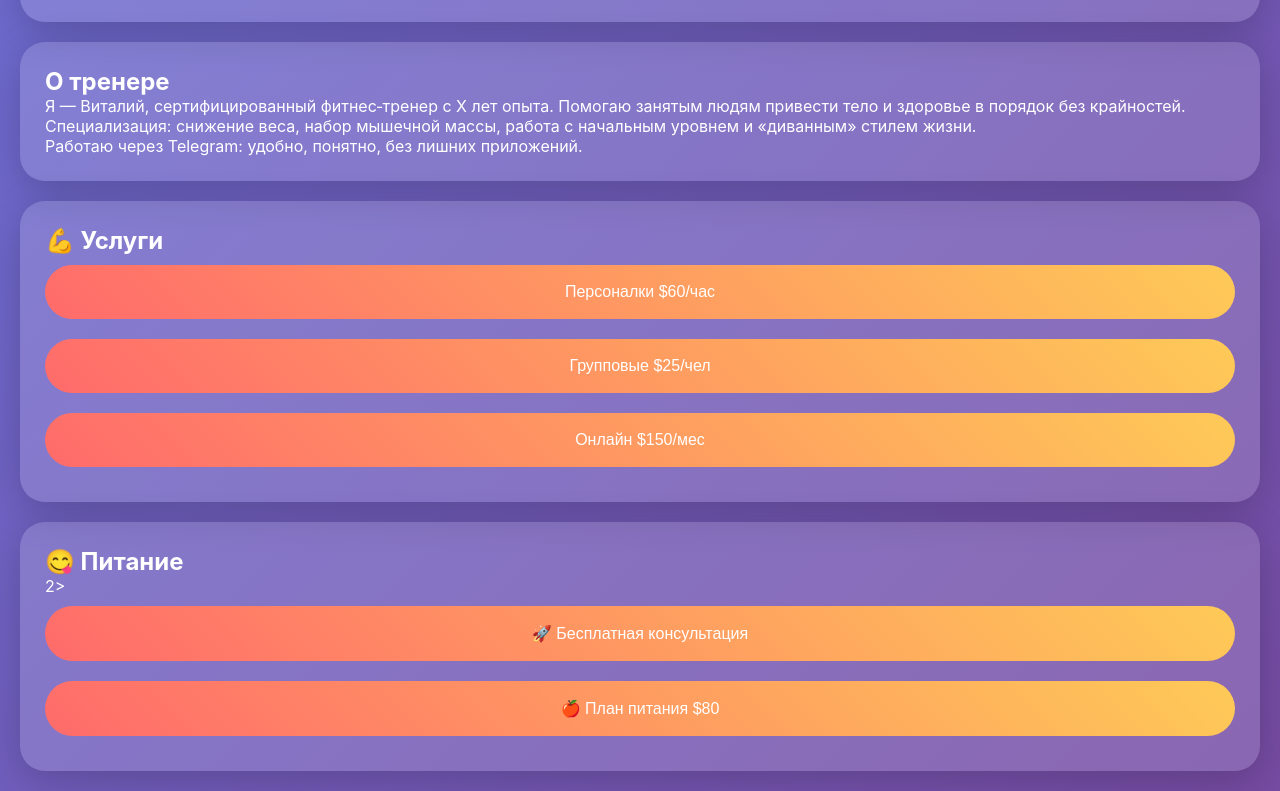
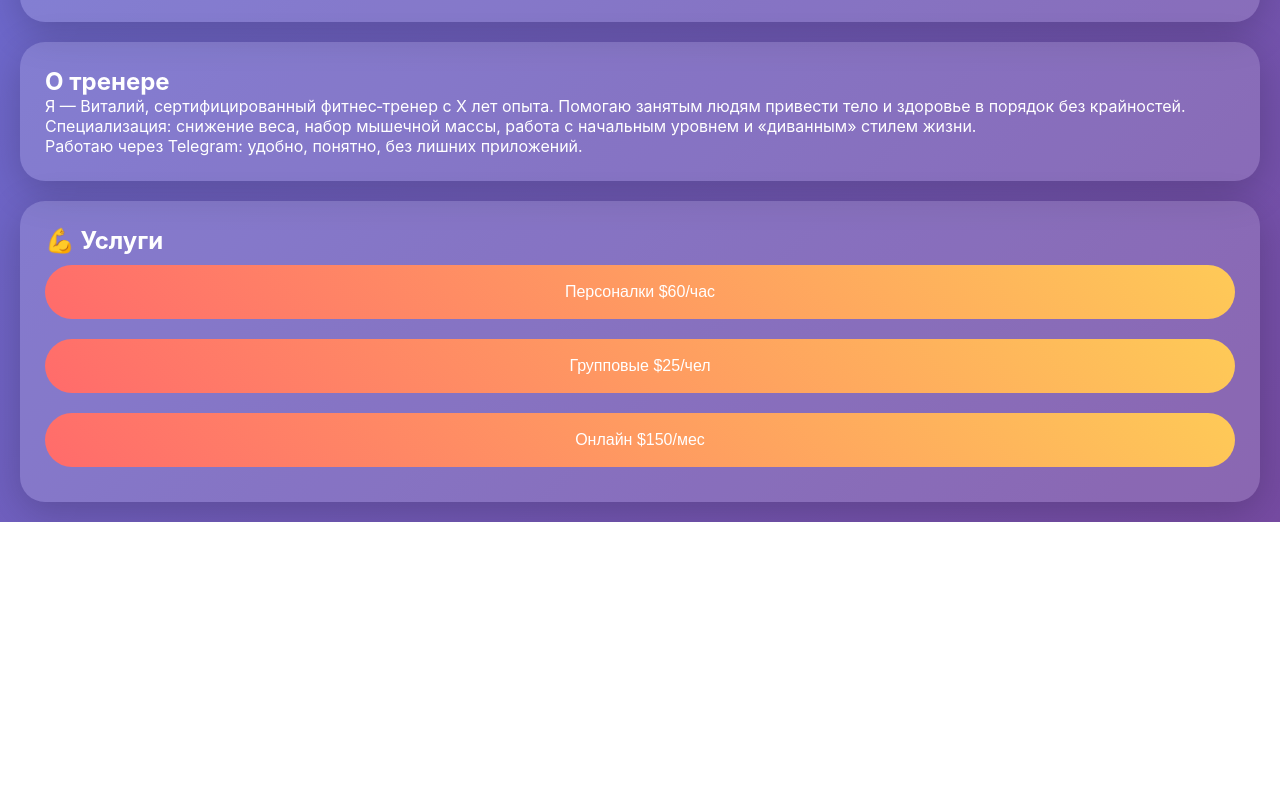
Before and after one commit to vitaman9646/phoenix-fitness-mini, a website: page public/index.html in a window 1280 px wide. Shown: the part 1369-2160 px from the top of the page. After the commit the page ends 1891 px from the top, so only its background shows below. Drawn offline with Linux system fonts and the light colour scheme; a script that the page names is missing.

Commit message:
Update index.html

```diff
--- a/public/index.html
+++ b/public/index.html
@@ -93,11 +93,7 @@
         <button onclick="book('Персоналка')">Персоналки $60/час</button>
         <button onclick="book('Групповые')">Групповые $25/чел</button>
         <button onclick="book('Онлайн')">Онлайн $150/мес</button>
-    </div>
-    <div class="section">
-        <h2>😋 Питание</h2>2>
-        <button onclick="book('Консультация')">🚀 Бесплатная консультация</button>
-        <button onclick="book('Питание')">🍎 План питания $80</button>
+  </div>
     <div class="section" id="formSection">
         <h2>📅 Запись</h2>
         <input id="name" placeholder="Имя">
```
